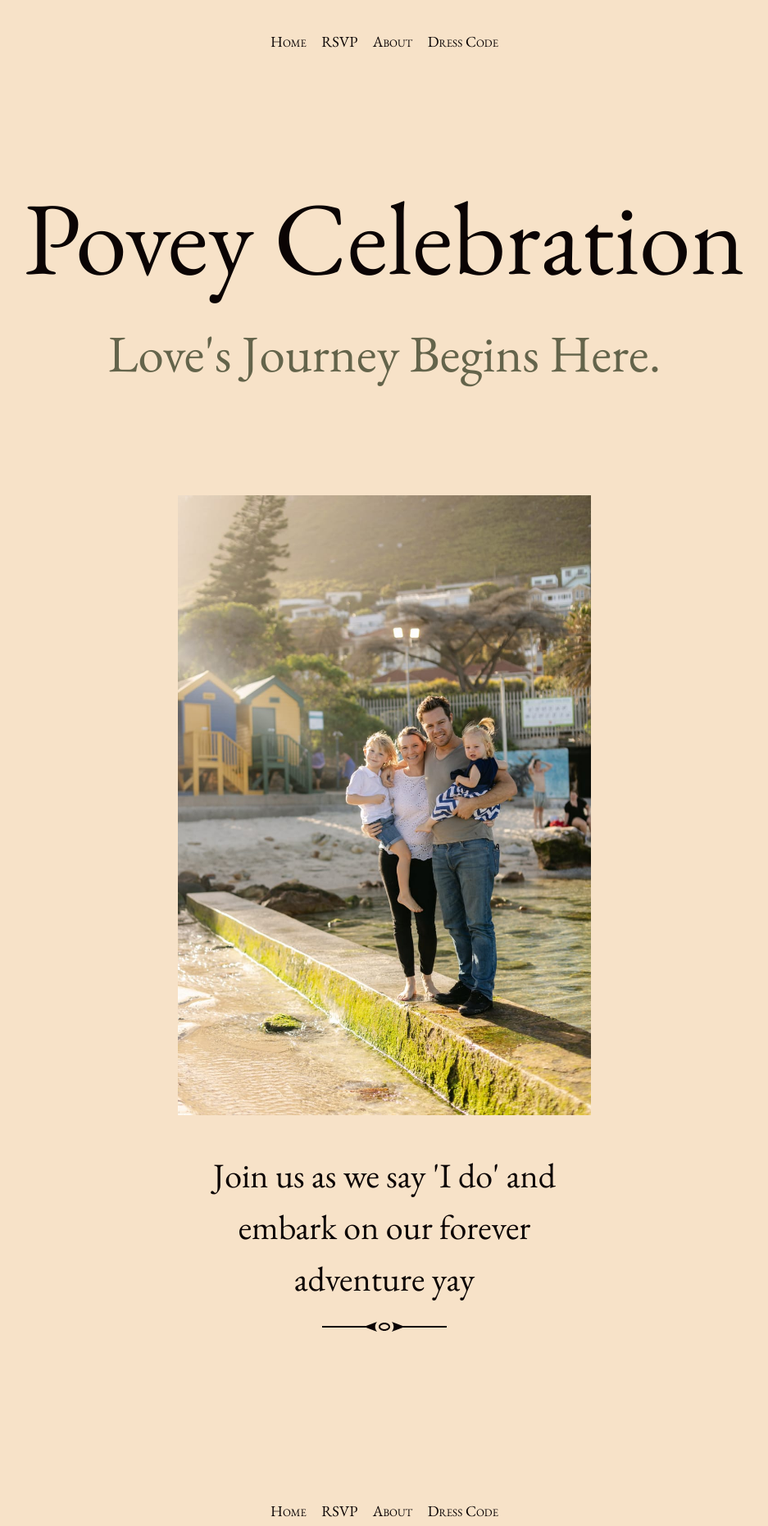
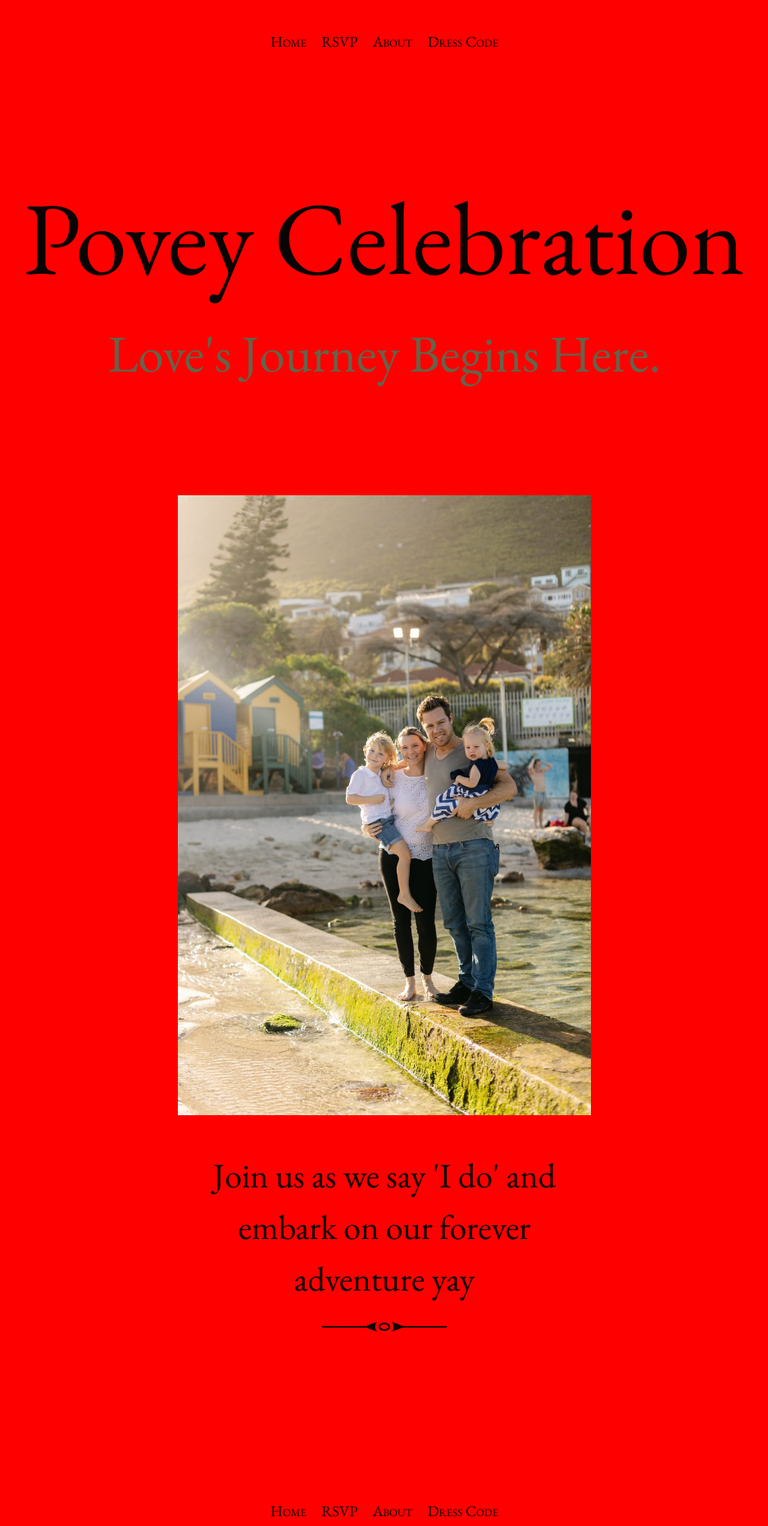
Before and after one commit to PoveyCelebration/PoveyCelebration.github.io, a Jekyll site: the page built from index.html, in a window 1280 px wide. Shown: the whole page at 82% size, without its empty margins (171-1108 px from the left). Built offline with Jekyll 4.4.1, drawn with Linux system fonts in a browser that asks for light colours; the list of posts is cut into pages by our own code.

Commit message:
Update main.scss

```diff
--- a/assets/css/main.scss
+++ b/assets/css/main.scss
@@ -4,8 +4,6 @@
 @charset "utf-8";
 
 $asset_url: '{{ '/assets' | absolute_url }}';
-
-$brand-color: black;
 
 @import
   "reset",
@@ -20,3 +18,11 @@ $brand-color: black;
   "footnotes",
   "search"
 ;
+
+body {
+  background: red;
+  color: $text-color;
+  font-family: $font-family;
+  font-size: 1.3125em;
+  line-height: 1.5;
+}
```
